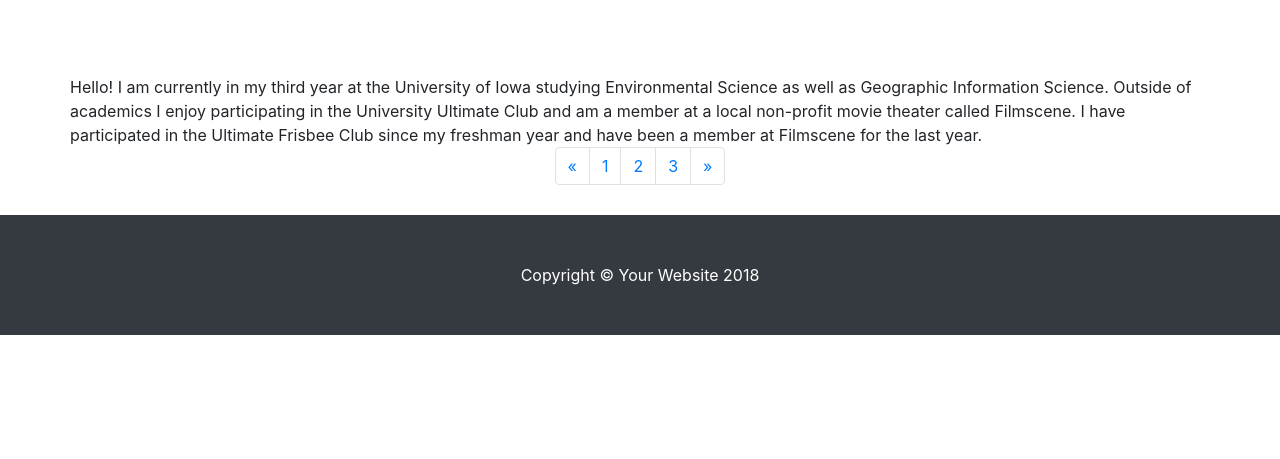
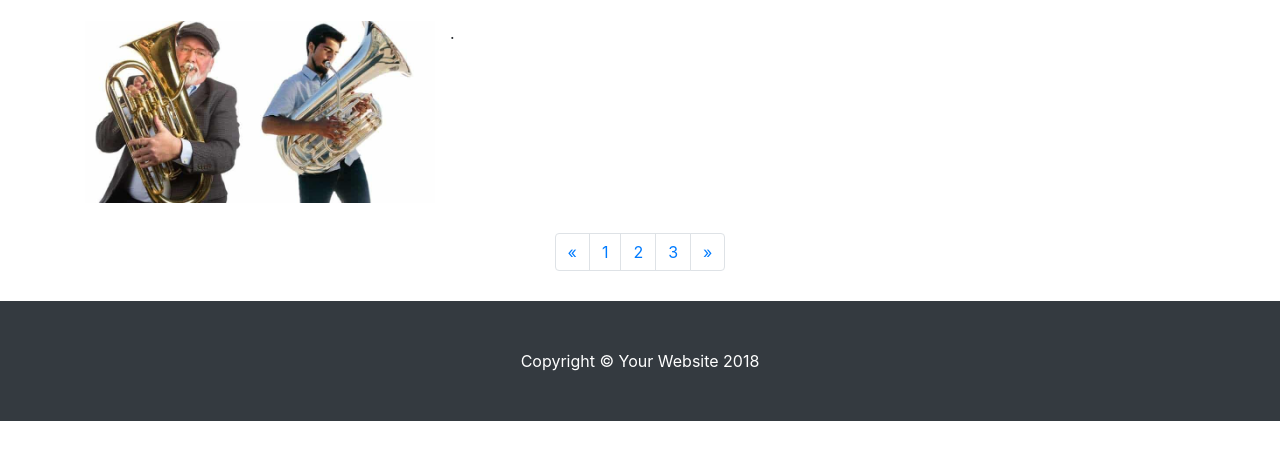
Before and after one commit to ghklock/EuroEnergy, a website: page index.html in a window 1280 px wide. Shown: the part 131-590 px from the top of the page. Drawn offline with Linux system fonts and the light colour scheme.

Commit message:
euph pic

```diff
--- a/index.html
+++ b/index.html
@@ -60,7 +60,7 @@
         <div class="col-lg-4 col-sm-6 portfolio-item">
         <img class="card-img-top" src="euphpic.jpg" alt="">
         </div>
-        <p class="card-text">Hello! I am currently in my third year at the University of Iowa studying Environmental Science as well as Geographic Information Science. Outside of academics I enjoy participating in the University Ultimate Club and am a member at a local non-profit movie theater called Filmscene. I have participated in the Ultimate Frisbee Club since my freshman year and have been a member at Filmscene for the last year.</p>
+        <p class="card-text">.</p>
 
       </div>
       <!-- /.row -->
```
Also changed, not shown: euphpic.jpg (added).
